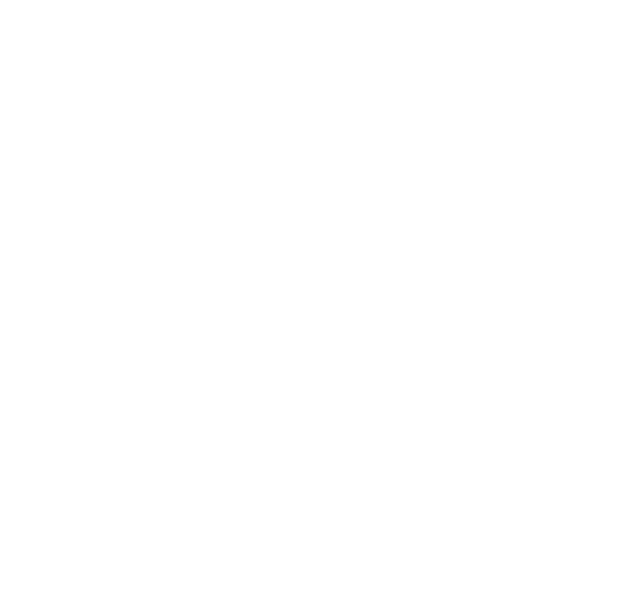
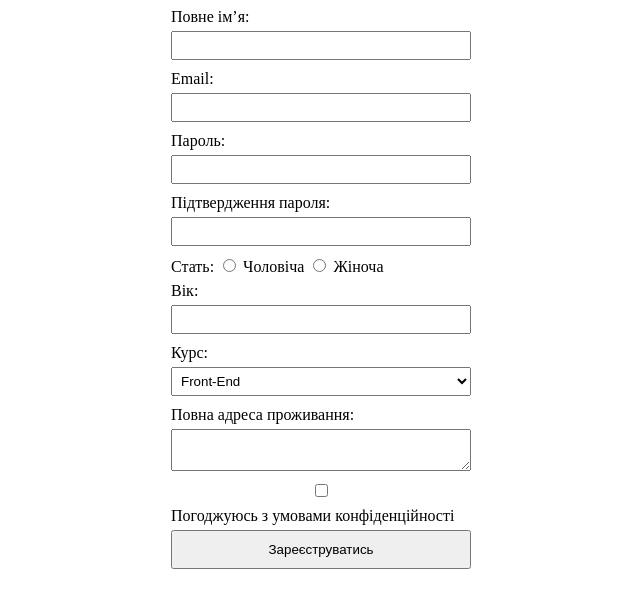
Before and after one commit to Serhiikotelevets/html_css_hw, a plain HTML site: page lesson06/index.html in a window 1280 px wide. Shown: the whole page, without its empty margins (319-959 px from the left). Drawn offline with Linux system fonts and the light colour scheme.

Commit message:
add lesson06

```diff
--- /dev/null
+++ b/lesson06/css/index.css
@@ -0,0 +1,22 @@
+ .form {
+            display: flex;
+            flex-direction: column;
+            max-width: 300px;
+            margin: auto;
+        }
+
+        .form__label {
+            margin-bottom: 5px;
+        }
+
+        .form__input,
+        .form__select,
+        .form__textarea {
+            margin-bottom: 10px;
+            padding: 5px;
+        }
+
+        .form__button {
+            padding: 10px;
+            cursor: pointer;
+        }
--- a/lesson06/index.html
+++ b/lesson06/index.html
@@ -1,11 +1,53 @@
 <!DOCTYPE html>
-<html lang="en">
+<html lang="ua">
 <head>
     <meta charset="UTF-8">
     <meta name="viewport" content="width=device-width, initial-scale=1.0">
-    <title>Document</title>
+    <title>lesson06</title>
+    <link rel="stylesheet" href="./css/index.css">
 </head>
 <body>
-  <!-- поки що порожньо -->
+  <section class="registration">
+    <form action="#" class="form" id="registrationForm">
+      <!-- Повне ім’я -->
+      <label for="full_name" class="form__label">Повне ім’я:</label>
+      <input type="text" id="full_name" name="full_name" class="form__input" required>
+      <!-- Email -->
+      <label for="email" class="form__label">Email:</label>
+      <input type="email" id="email" name="email" class="form__input" required>
+      <!-- Пароль -->
+      <label for="password" class="form__label">Пароль:</label>
+      <input type="password" id="password" name="password" class="form__input" required>
+      <!-- Підтвердження пароля -->
+      <label for="confirm_password" class="form__label">Підтвердження пароля:</label>
+      <input type="password" id="confirm_password" name="confirm_password" class="form__input" required>
+      <!-- Стать -->
+      <div class="form__item">
+        <label class="form__label">Стать:</label>
+        <input type="radio" id="male" name="gender" value="male" class="form__input" required>
+        <label for="male">Чоловіча</label>
+        <input type="radio" id="female" name="gender" value="female" class="form__input" required>
+        <label for="female">Жіноча</label>
+      </div>
+      <!-- Вік -->
+      <label for="age" class="form__label">Вік:</label>
+      <input type="number" id="age" name="age" class="form__input" required>
+      <!-- Курс -->
+      <label for="course" class="form__label">Курс:</label>
+      <select id="course" name="course" class="form__select" required>
+          <option value="front_end">Front-End</option>
+          <option value="back_end">Back-End</option>
+          <option value="project_management">Project Management</option>
+          <option value="qa_manual">QA Manual</option>
+      </select>
+      <!-- Повна адреса проживання -->
+      <label for="address" class="form__label">Повна адреса проживання:</label>
+      <textarea id="address" name="address" class="form__textarea" required></textarea>
+      <!-- Умови конфіденційності -->
+      <input type="checkbox" id="agreement" name="agreement" class="form__input" required>
+      <label for="agreement" class="form__label">Погоджуюсь з умовами конфіденційності</label>
+      <!-- Кнопка «Зареєструватись» -->
+      <button type="submit" class="form__button">Зареєструватись</button>
+  </section>
 </body>
 </html>
```
